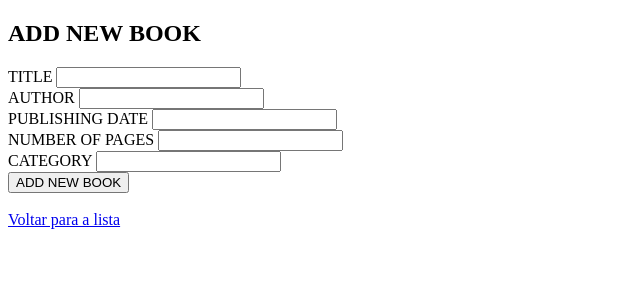
After one commit to m4rimolima/trabalhoFinal, a PHP site: page /addbooks.php in a window 1280 px wide. The commit adds this page. Shown: the top 300 px of the page, without its empty margins (0-640 px from the left). Run offline with PHP 8.4, Linux system fonts and the light colour scheme.

Commit message:
inicio do update

```diff
--- /dev/null
+++ b/addbooks.php
@@ -0,0 +1,59 @@
+<?php
+include 'conexao.php';
+
+if ($_SERVER["REQUEST_METHOD"] == "POST") {
+    $title = $_POST['title'] ?? '';
+    $author = $_POST['author'] ?? '';
+    $dates = $_POST['dates'] ?? '';
+    $pages = $_POST['pages'] ?? '';
+    $category = $_POST['category'] ?? '';
+
+    if ($title && $author && $dates && $pages && $category) {
+        $stmt = $pdo->prepare("INSERT INTO books (title_books, author_books, date_books, pages_books, category_books)
+                               VALUES (:title, :author, :dates, :pages, :category)");
+        $stmt->bindParam(':title', $title);
+        $stmt->bindParam(':author', $author);
+        $stmt->bindParam(':dates', $dates);
+        $stmt->bindParam(':pages', $pages);
+        $stmt->bindParam(':category', $category);
+        $stmt->execute();
+        header("Location: listbooks.php");
+        exit;
+    }
+}
+?>
+
+<!DOCTYPE html>
+<html lang="en">
+<head>
+    <meta charset="UTF-8">
+    <meta name="viewport" content="width=device-width, initial-scale=1.0">
+    <title>REGISTER NEW BOOK</title>
+</head>
+<body>
+
+    <h2>ADD NEW BOOK</h2>
+    <form method="post" action="addbooks.php">
+        <label>TITLE</label>
+        <input type="text" name="title" required><br>
+
+        <label>AUTHOR</label>
+        <input type="text" name="author" required><br>
+
+        <label>PUBLISHING DATE</label>
+        <input type="text" name="dates" required><br>
+
+        <label>NUMBER OF PAGES</label>
+        <input type="text" name="pages" required><br>
+
+        <label>CATEGORY</label>
+        <input type="text" name="category" required><br>
+
+        <button type="submit">ADD NEW BOOK</button>
+    </form>
+
+    <br>
+    <a href="listbooks.php">Voltar para a lista</a>
+
+</body>
+</html>
--- a/homepage.php
+++ b/homepage.php
@@ -23,5 +23,11 @@ if (!isset($_SESSION['id'])) {
     <p>We're so sorry, but this page isn't ready yet!</p>
     <br><br>
     <a href="logout.php" class="logoutButton">Logout</a>
+    <a href="addbooks.php">
+        <button type="button">Cadastrar Novo Livro</button>
+    </a>
+
+</form>
+
 </body>
 </html>
--- a/index.php
+++ b/index.php
@@ -61,9 +61,9 @@ if (!empty($_POST['email']) && !empty($_POST['password']) && !empty($_POST['user
         <button type="button" onclick="window.location.href='register.php'" class="signupText">
         DON'T HAVE AN ACCOUNT? SIGN UP
         </button>
-    </div>
-       <div>
+
         <img src="assets/images/loginBanner.png" class="loginBanner" />
     </div>
+
 </body>
 </html>
```
Also changed, not shown: listbooks.php (added, +32 -0 lines), updatebooks.php (added, +37 -0 lines), addbook.php (deleted).
